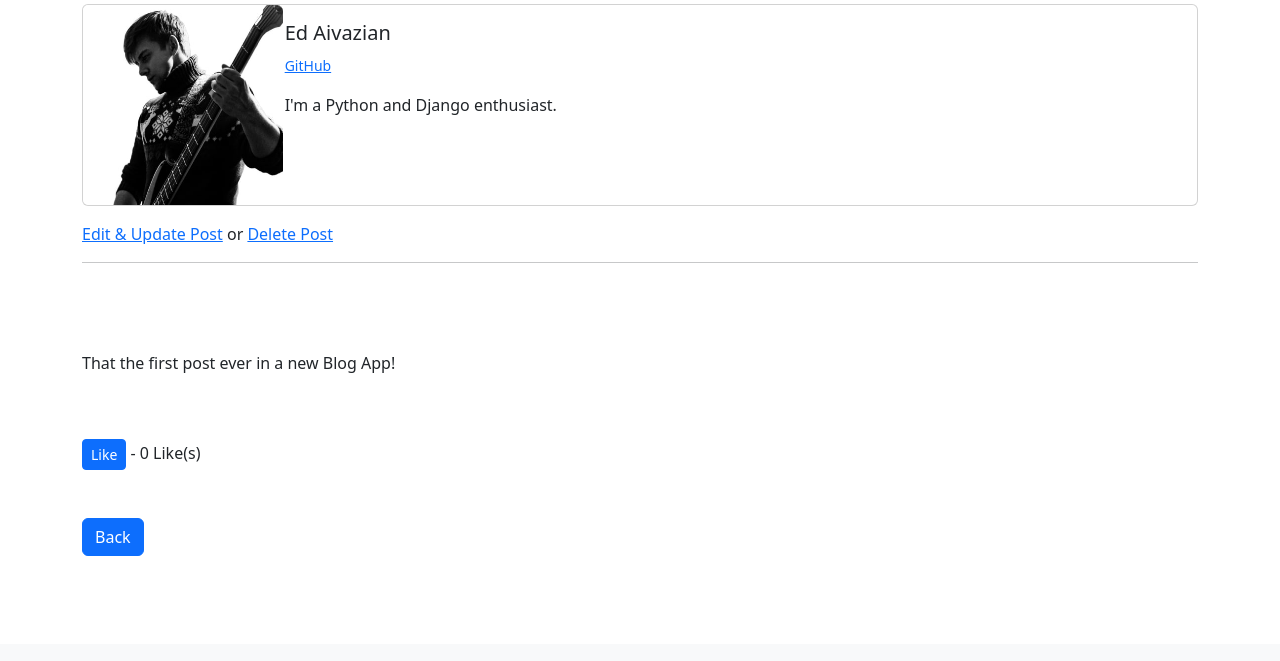
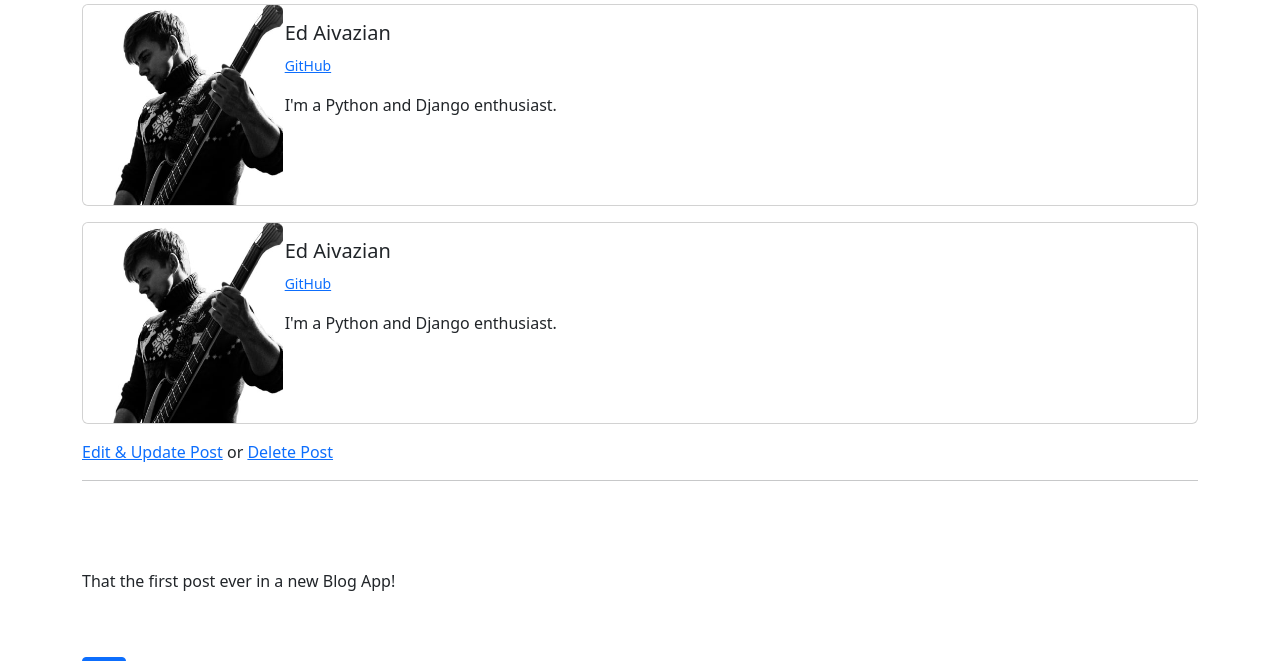
Before and after one commit to Th3VaultDweller/Django-Blog-App, a Django app: page /article/1 in a window 1280 px wide. Shown: the part 156-817 px from the top of the page. Before the commit the page ends 712 px from the top, so only its background shows below. Run offline with Django 4.2, Linux system fonts and the light colour scheme; a user stored in the database is signed in; data comes from the database, SQL or seed files in the repository; both versions use the stored data as it was after the commit; some libraries are stand-ins or nearby versions.

Commit message:
Fixed a representation of profiles for all users

```diff
--- a/blogs/templates/article_details.html
+++ b/blogs/templates/article_details.html
@@ -12,6 +12,43 @@
     by {{ post.author.first_name}} {{ post.author.last_name }} -->
     <br/>
     {% if user.is_authenticated %}
+        {% if post.author.userprofile.profile_picture %}
+        <div class="card mb-3">
+            <div class="row g-0">
+            <div class="col-md-2">
+                <img src="{{ post.author.userprofile.profile_picture.url }}" class="rounded" width="200" height="200">
+            </div>
+            <div class="col-md-10">
+                <div class="card-body">
+                <h5 class="card-title">
+                    {{ post.author.first_name}} {{ post.author.last_name }}</h5>
+                    <p class="card-text">
+                        <small class="text-body-secondary">
+                            {% if post.author.userprofile.github_url %}
+                                <a href='{{ post.author.userprofile.github_url }}'>GitHub</a>
+                            {% endif %}
+
+                            {% if post.author.userprofile.vk_url %}
+                                | <a href='{{ post.author.userprofile.vk_url }}'>VK</a>
+                            {% endif %}
+
+                            {% if post.author.userprofile.steam_url %}
+                                | <a href='{{ post.author.userprofile.steam_url }}'>Steam</a>
+                            {% endif %}
+
+                            {% if post.author.userprofile.spotify_url %}
+                                | <a href='{{ post.author.userprofile.spotify_url }}'>Spotify</a>
+                            {% endif %}
+                        </small>
+                    </p>
+                <p class="card-text">
+                    {{ post.author.userprofile.bio }}
+                </p>
+                </div>
+            </div>
+            </div>
+        </div>
+        {% endif%}
         {% if user.id == 1 %} <!-- Admin -->
             {% if post.author.userprofile.profile_picture %}
             <div class="card mb-3">
@@ -43,7 +80,7 @@
                             </small>
                         </p>
                       <p class="card-text">
-                        I'm a Python and Django enthusiast.
+                        {{ post.author.userprofile.bio }}
                       </p>
                     </div>
                   </div>
```
Also changed, not shown: db.sqlite3, media/images/profile_pictures/photo_2023-05-05_14-12-16.jpg (added), media/images/profile_pictures/photo_2023-05-05_14-12-16_lzsqjrg.jpg (added), media/images/profile_pictures/photo_2023-05-05_15-24-00.jpg (added), media/images/profile_pictures/photo_2023-05-05_15-24-00_ySP49di.jpg (added).
